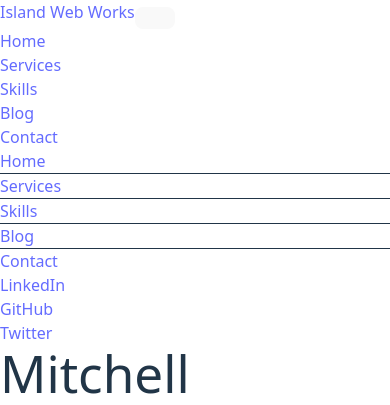
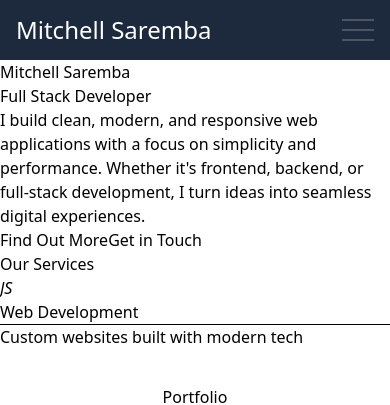
Before and after one commit to sarembot/portfolio, a React (Vite) app in the folder client/portfolio/: page / in a window 390 px wide. Shown: the top 405 px of the page. Built offline with nearby package versions, Linux system fonts and the light colour scheme.

Commit message:
Created initial responsive navbar

```diff
--- a/client/portfolio/src/App.tsx
+++ b/client/portfolio/src/App.tsx
@@ -1,113 +1,36 @@
 // import { useState } from 'react'
-import "./index.css";
+import './index.css';
+import Header from './components/layout/Header';
 
 function App() {
   // const [count, setCount] = useState(0)
 
   return (
     <>
-      <header>
-        {/* Navigation */}
-        <nav>
-          <a href="#home">Island Web Works</a>
-          <button id="navBurger">
-            <span></span>
-          </button>
-          <div id="navMenu">
-            <ul>
-              <li>
-                <a href="#home">Home</a>
-              </li>
-              <li>
-                <a href="#services">Services</a>
-              </li>
-              <li>
-                <a href="#skills">Skills</a>
-              </li>
-              <li>
-                <a href="#blog">Blog</a>
-              </li>
-              <li>
-                <a href="#contact">Contact</a>
-              </li>
-            </ul>
-          </div>
-        </nav>
-
-        {/* Mobile Sidebar */}
-        <nav id="sidebar">
-          <div>
-            <ul>
-              <li>
-                <a href="#home">Home</a>
-              </li>
-              <hr />
-              <li>
-                <a href="#services">Services</a>
-              </li>
-              <hr />
-              <li>
-                <a href="#skills">Skills</a>
-              </li>
-              <hr />
-              <li>
-                <a href="#blog">Blog</a>
-              </li>
-              <hr />
-              <li>
-                <a href="#contact">Contact</a>
-              </li>
-            </ul>
-            <div>
-              <ul>
-                <li>
-                  <a
-                    href="https://www.linkedin.com/in/mitchellsaremba/"
-                    target="_blank"
-                  >
-                    LinkedIn
-                  </a>
-                </li>
-                <li>
-                  <a href="https://github.com/sarembot" target="_blank">
-                    GitHub
-                  </a>
-                </li>
-                <li>
-                  <a href="https://x.com/mitchellsaremba" target="_blank">
-                    Twitter
-                  </a>
-                </li>
-              </ul>
-            </div>
-          </div>
-        </nav>
-      </header>
-
+      <Header />
       {/* HOME */}
-      <section id="home">
+      <section id='home'>
         <div>
           <div>
             <h1>Mitchell Saremba</h1>
             <p>Full Stack Developer</p>
           </div>
           <p>
-            I build clean, modern, and responsive web applications with a focus
-            on simplicity and performance. Whether it's frontend, backend, or
-            full-stack development, I turn ideas into seamless digital
-            experiences.
+            I build clean, modern, and responsive web applications with a focus on simplicity and
+            performance. Whether it's frontend, backend, or full-stack development, I turn ideas
+            into seamless digital experiences.
           </p>
-          <a href="#services">
-            <button id="findOutMoreBtn">Find Out More</button>
+          <a href='#services'>
+            <button id='findOutMoreBtn'>Find Out More</button>
           </a>
-          <a href="#contact">
-            <button id="callToActionBtn">Get in Touch</button>
+          <a href='#contact'>
+            <button id='callToActionBtn'>Get in Touch</button>
           </a>
         </div>
       </section>
 
       {/* SERVICES */}
-      <section id="services">
+      <section id='services'>
         <h3>Our Services</h3>
         <div>
           {/* Service Cards */}
@@ -135,58 +58,58 @@ function App() {
       </section>
 
       {/* PORTFOLIO */}
-      <section id="portfolio" className="min-vh-100 py-5 bg-offset">
-        <h3 className="text-center text-secondary display-5 my-4">Portfolio</h3>
-        <div className="container">
-          <div className="row">
-            <div className="col-12 col-md-6 col-lg-4 my-2">
-              <div className="card">
+      <section id='portfolio' className='min-vh-100 py-5 bg-offset'>
+        <h3 className='text-center text-secondary display-5 my-4'>Portfolio</h3>
+        <div className='container'>
+          <div className='row'>
+            <div className='col-12 col-md-6 col-lg-4 my-2'>
+              <div className='card'>
                 <div>
                   <img
-                    src="https://mdbcdn.b-cdn.net/img/new/standard/nature/111.webp"
-                    className="img-fluid"
+                    src='https://mdbcdn.b-cdn.net/img/new/standard/nature/111.webp'
+                    className='img-fluid'
                   />
-                  <a href="#!">
+                  <a href='#!'>
                     <div
-                      className="mask"
-                      style={{ backgroundColor: "rgba(251, 251, 251, 0.15)" }}
+                      className='mask'
+                      style={{ backgroundColor: 'rgba(251, 251, 251, 0.15)' }}
                     ></div>
                   </a>
                 </div>
-                <div className="card-body">
-                  <h5 className="card-title">Violette Apothecaries</h5>
-                  <p className="card-text">
-                    Some quick example text to build on the card title and make
-                    up the bulk of the card's content.
+                <div className='card-body'>
+                  <h5 className='card-title'>Violette Apothecaries</h5>
+                  <p className='card-text'>
+                    Some quick example text to build on the card title and make up the bulk of the
+                    card's content.
                   </p>
-                  <a href="#!" className="btn btn-primary">
+                  <a href='#!' className='btn btn-primary'>
                     Button
                   </a>
                 </div>
               </div>
             </div>
 
-            <div className="col-12 col-md-6 col-lg-4 my-2">
-              <div className="card">
-                <div className="bg-image hover-overlay">
+            <div className='col-12 col-md-6 col-lg-4 my-2'>
+              <div className='card'>
+                <div className='bg-image hover-overlay'>
                   <img
-                    src="https://mdbcdn.b-cdn.net/img/new/standard/nature/111.webp"
-                    className="img-fluid"
+                    src='https://mdbcdn.b-cdn.net/img/new/standard/nature/111.webp'
+                    className='img-fluid'
                   />
-                  <a href="#!">
+                  <a href='#!'>
                     <div
-                      className="mask"
-                      style={{ backgroundColor: "rgba(251, 251, 251, 0.15)" }}
+                      className='mask'
+                      style={{ backgroundColor: 'rgba(251, 251, 251, 0.15)' }}
                     ></div>
                   </a>
                 </div>
-                <div className="card-body">
-                  <h5 className="card-title">Violette Apothecaries</h5>
-                  <p className="card-text">
-                    Some quick example text to build on the card title and make
-                    up the bulk of the card's content.
+                <div className='card-body'>
+                  <h5 className='card-title'>Violette Apothecaries</h5>
+                  <p className='card-text'>
+                    Some quick example text to build on the card title and make up the bulk of the
+                    card's content.
                   </p>
-                  <a href="#!" className="btn btn-primary">
+                  <a href='#!' className='btn btn-primary'>
                     Button
                   </a>
                 </div>
@@ -197,7 +120,7 @@ function App() {
       </section>
 
       {/* SKILLS */}
-      <section id="skills">
+      <section id='skills'>
         <h3>Skills</h3>
         <div>
           {/* Skill Cards */}
@@ -232,53 +155,49 @@ function App() {
       </section>
 
       {/* BLOG */}
-      <section id="blog" className="min-vh-100 py-5 bg-offset">
-        <h3 className="text-center text-secondary display-5 my-4">Blog</h3>
-        <div className="container">
-          <div className="row">
-            <div className="col-md-6 mb-4">
-              <div className="card">
-                <div className="card-body">
-                  <h3 className="card-title">Blog 1</h3>
-                  <p className="card-text">
-                    Lorem ipsum dolor sit amet consectetur, adipisicing elit.
-                    Labore, facere!
+      <section id='blog' className='min-vh-100 py-5 bg-offset'>
+        <h3 className='text-center text-secondary display-5 my-4'>Blog</h3>
+        <div className='container'>
+          <div className='row'>
+            <div className='col-md-6 mb-4'>
+              <div className='card'>
+                <div className='card-body'>
+                  <h3 className='card-title'>Blog 1</h3>
+                  <p className='card-text'>
+                    Lorem ipsum dolor sit amet consectetur, adipisicing elit. Labore, facere!
                   </p>
                   <span>Lorem ipsum dolor sit amet.</span>
                 </div>
               </div>
             </div>
-            <div className="col-md-6 mb-4">
-              <div className="card">
-                <div className="card-body">
-                  <h3 className="card-title">Blog 2</h3>
-                  <p className="card-text">
-                    Lorem ipsum dolor sit amet consectetur, adipisicing elit.
-                    Labore, facere!
+            <div className='col-md-6 mb-4'>
+              <div className='card'>
+                <div className='card-body'>
+                  <h3 className='card-title'>Blog 2</h3>
+                  <p className='card-text'>
+                    Lorem ipsum dolor sit amet consectetur, adipisicing elit. Labore, facere!
                   </p>
                   <span>Lorem ipsum dolor sit amet.</span>
                 </div>
               </div>
             </div>
-            <div className="col-md-6 mb-4">
-              <div className="card">
-                <div className="card-body">
-                  <h3 className="card-title">Blog 3</h3>
-                  <p className="card-text">
-                    Lorem ipsum dolor sit amet consectetur, adipisicing elit.
-                    Labore, facere!
+            <div className='col-md-6 mb-4'>
+              <div className='card'>
+                <div className='card-body'>
+                  <h3 className='card-title'>Blog 3</h3>
+                  <p className='card-text'>
+                    Lorem ipsum dolor sit amet consectetur, adipisicing elit. Labore, facere!
                   </p>
                   <span>Lorem ipsum dolor sit amet.</span>
                 </div>
               </div>
             </div>
-            <div className="col-md-6 mb-4">
-              <div className="card">
-                <div className="card-body">
-                  <h3 className="card-title">Blog 4</h3>
-                  <p className="card-text">
-                    Lorem ipsum dolor sit amet consectetur, adipisicing elit.
-                    Labore, facere!
+            <div className='col-md-6 mb-4'>
+              <div className='card'>
+                <div className='card-body'>
+                  <h3 className='card-title'>Blog 4</h3>
+                  <p className='card-text'>
+                    Lorem ipsum dolor sit amet consectetur, adipisicing elit. Labore, facere!
                   </p>
                   <span>Lorem ipsum dolor sit amet.</span>
                 </div>
@@ -289,36 +208,30 @@ function App() {
       </section>
 
       {/* CONTACT */}
-      <section id="contact">
+      <section id='contact'>
         <h3>Get in Touch</h3>
         <div>
           <p>
-            Reach out about a project idea, general inquiry, or with any
-            questions you may have.
+            Reach out about a project idea, general inquiry, or with any questions you may have.
           </p>
           <div>
-            <form id="contactForm" method="post" action="">
+            <form id='contactForm' method='post' action=''>
               <div>
                 <div>
                   <div>
                     <span>
-                      <i id="nameIcon"></i>
+                      <i id='nameIcon'></i>
                     </span>
                   </div>
-                  <input
-                    type="text"
-                    id="nameInput"
-                    placeholder="Name"
-                    required
-                  />
+                  <input type='text' id='nameInput' placeholder='Name' required />
                 </div>
-                <span id="nameError"></span>
+                <span id='nameError'></span>
               </div>
 
               {/* Similar structure for email and message inputs */}
               {/* ... */}
 
-              <button type="submit" id="formBtn">
+              <button type='submit' id='formBtn'>
                 Submit
               </button>
             </form>
@@ -333,20 +246,17 @@ function App() {
               <p>&copy; 2025 Mitchell Saremba</p>
             </li>
             <li>
-              <a
-                href="https://www.linkedin.com/in/mitchellsaremba/"
-                target="_blank"
-              >
+              <a href='https://www.linkedin.com/in/mitchellsaremba/' target='_blank'>
                 LinkedIn
               </a>
             </li>
             <li>
-              <a href="https://github.com/sarembot" target="_blank">
+              <a href='https://github.com/sarembot' target='_blank'>
                 GitHub
               </a>
             </li>
             <li>
-              <a href="https://x.com/mitchellsaremba" target="_blank">
+              <a href='https://x.com/mitchellsaremba' target='_blank'>
                 Twitter
               </a>
             </li>
--- /dev/null
+++ b/client/portfolio/src/components/layout/Header.tsx
@@ -0,0 +1,31 @@
+export default function Header() {
+  return (
+    <header className='w-full h-15 sm:h-18 bg-slate-800'>
+      <nav className='h-full flex items-center justify-between'>
+        <a className='bg-slate-800 text-2xl text-white text-start mx-4'>Mitchell Saremba</a>
+        <div className='hidden sm:flex mx-4'>
+          <a href='#home' className='text-white mx-4'>
+            Home
+          </a>
+          <a href='#services' className='text-white mx-4'>
+            Services
+          </a>
+          <a href='#skills' className='text-white mx-4'>
+            Skills
+          </a>
+          <a href='#blog' className='text-white mx-4'>
+            Blog
+          </a>
+          <a href='#contact' className='text-white mx-4'>
+            Contact
+          </a>
+        </div>
+        <button className='space-y-2 sm:hidden mx-4'>
+          <div className='w-8 h-0.5 bg-gray-600'></div>
+          <div className='w-8 h-0.5 bg-gray-600'></div>
+          <div className='w-8 h-0.5 bg-gray-600'></div>
+        </button>
+      </nav>
+    </header>
+  );
+}
```
Also changed, not shown: client/portfolio/src/index.css (+7 -2 lines).
